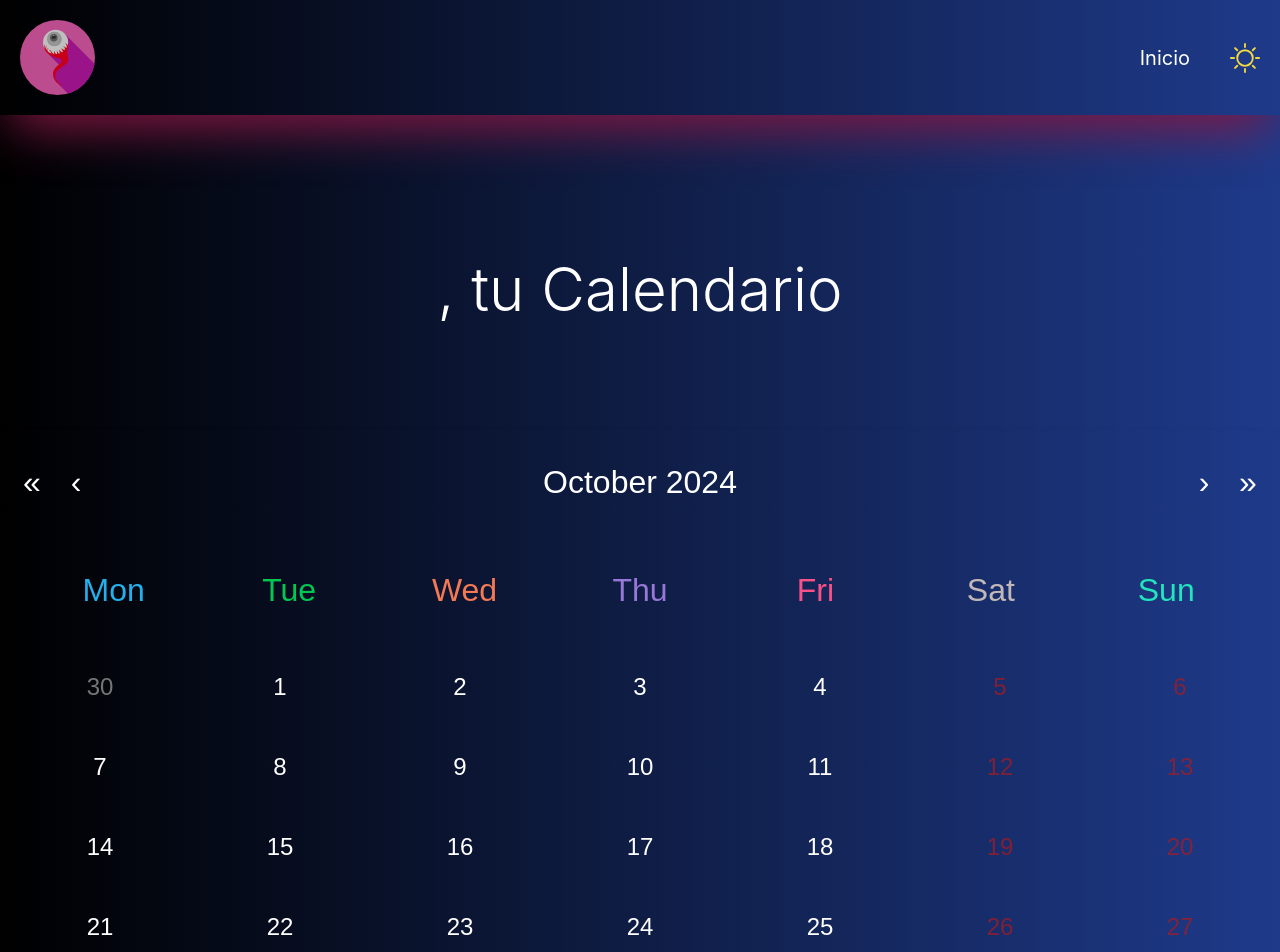
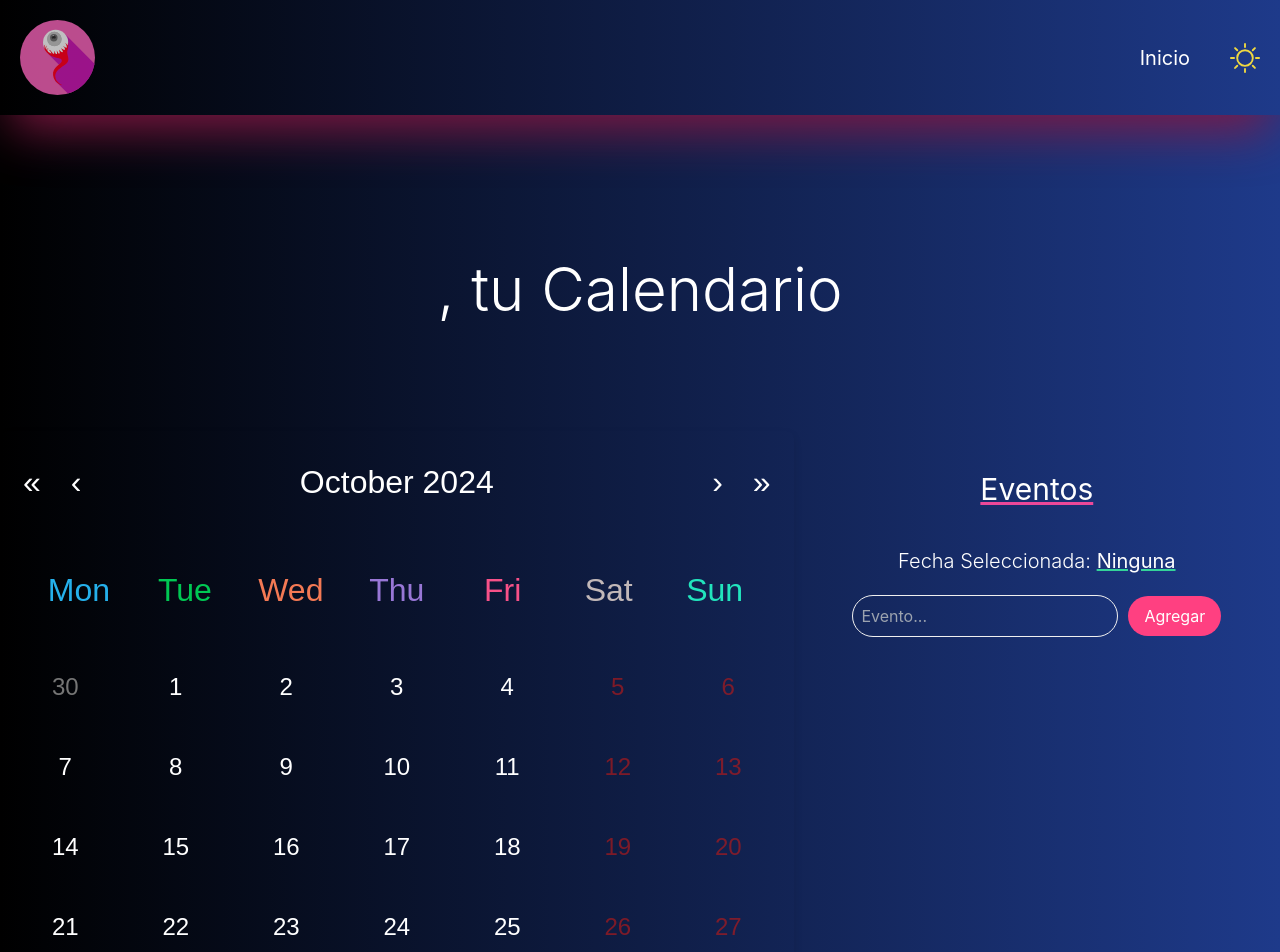
Before and after one commit to dmampel/React, a React (Vite) app: page /mycalendar in a window 1280 px wide. Shown: the top 952 px of the page. Built offline with nearby package versions, Linux system fonts and the light colour scheme.

Commit message:
cambios en calendario

```diff
--- a/src/components/BigCalendar.jsx
+++ b/src/components/BigCalendar.jsx
@@ -84,7 +84,7 @@ export default function BigCalendar({ theme, handleClick, title }) {
             <Header theme={theme} handleClick={handleClick} />
             <div className="app flex flex-col gap-20">
                 <h1 className="text-white font-light text-6xl text-center"><strong className="underline decoration-pink-500 capitalize">{title}</strong>, tu Calendario</h1>
-                <div className="container flex flex-col mb-16 mx-auto">
+                <div className="container flex flex-row mb-16 mx-auto">
                     <div className="calendar-container text-center ">
 
                         <Calendar
@@ -107,7 +107,7 @@ export default function BigCalendar({ theme, handleClick, title }) {
                     </div>
                     <div className="event-container mt-10 w-full">
                         <div className="event-form">
-                            <h2 className="mb-10 text-3xl font-light">Eventos</h2>
+                            <h2 className="mb-10 text-3xl font-light"><strong className="underline decoration-pink-500 capitalize">Eventos</strong></h2>
                             <p className="text-white font-light mb-5 text-xl">
                                 Fecha Seleccionada: <strong className="underline decoration-emerald-400">{selectedDate ? selectedDate.toDateString() : "Ninguna"}</strong>
                             </p>
@@ -126,7 +126,7 @@ export default function BigCalendar({ theme, handleClick, title }) {
                         {events.length > 0 && (
                             <div className="event-list mt-10">
                                 <h2 className="mb-5 text-xl font-light">Eventos Actuales</h2>
-                                <div className="event-cards flex flex-row gap-4">
+                                <div className="event-cards flex flex-col items-center">
                                     {events
                                         .sort((a, b) => new Date(a.date) - new Date(b.date)) // Ordenar los eventos por fecha
                                         .map((event) => {
@@ -136,15 +136,17 @@ export default function BigCalendar({ theme, handleClick, title }) {
                                             return (
                                                 <div
                                                     key={event.id}
-                                                    className="event-card rounded-3xl flex flex-col items-center justify-center shadow-2xl shadow-black"
+                                                    className="event-card w-4/5 flex flex-row items-center justify-between pl-5 shadow-2xl shadow-black"
+
+
                                                     style={{ backgroundColor }} // Aplicar color de fondo al evento
                                                 >
                                                     <div className="event-card-body">
                                                         <p className="event-title font-medium text-xl text-white capitalize">{event.title}</p>
                                                     </div>
-                                                    <div className="event-card-header flex flex-col justify-between items-center gap-2">
+                                                    <div className="event-card-header flex flex-row justify-between items-center gap-10">
                                                         <span className="event-date">{new Date(event.date).toDateString()}</span>
-                                                        <div className="flex flex-row gap-6">
+                                                        <div className="flex flex-row gap-4">
                                                             <button
                                                                 className="text-blue-500 text-2xl hover:scale-150 transition hover:text-blue-900"
                                                                 onClick={() => Update_Event_Fun(event.id, prompt("Ingresa el nuevo evento"))}
--- a/src/styles/calendarStyles.css
+++ b/src/styles/calendarStyles.css
@@ -109,7 +109,7 @@
 .calendar-container {
   flex: 1;
   min-width: 62%;
-  margin: auto;
+
 }
 
 .event-container {
@@ -330,12 +330,6 @@
 }
 
 
-
-.event-date {
-  font-size: 1rem;
-  color: #ebcc20;
-}
-
 .event-actions {
   display: flex;
 }
```
